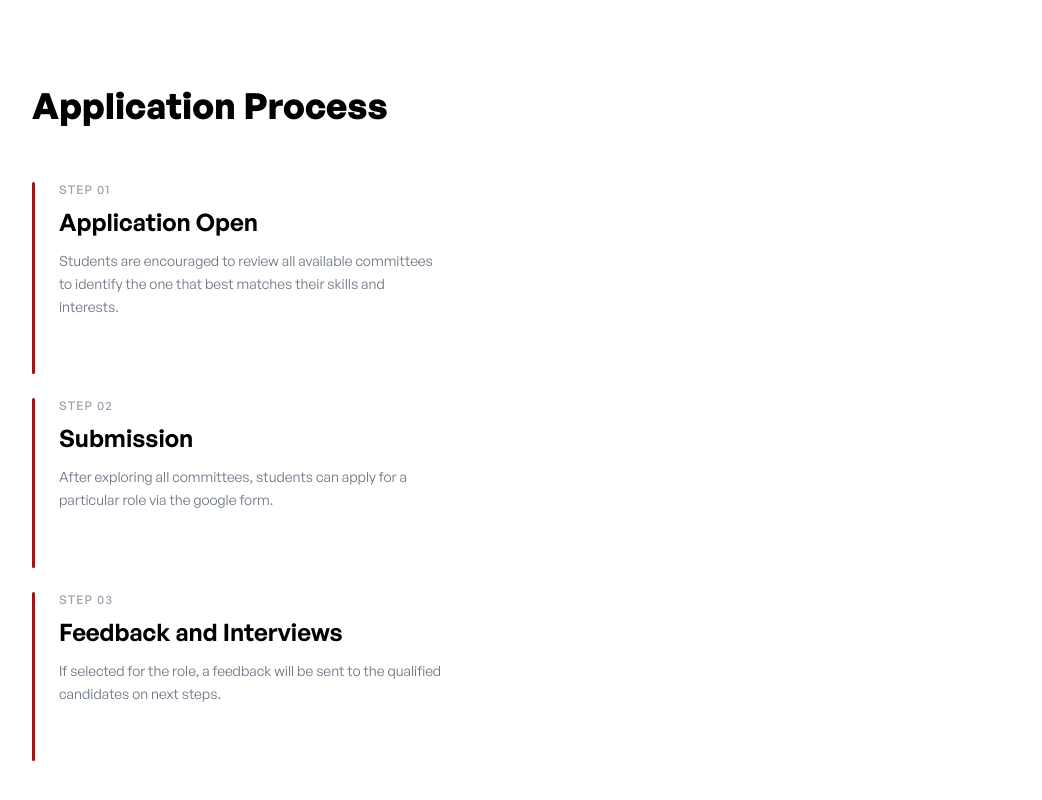
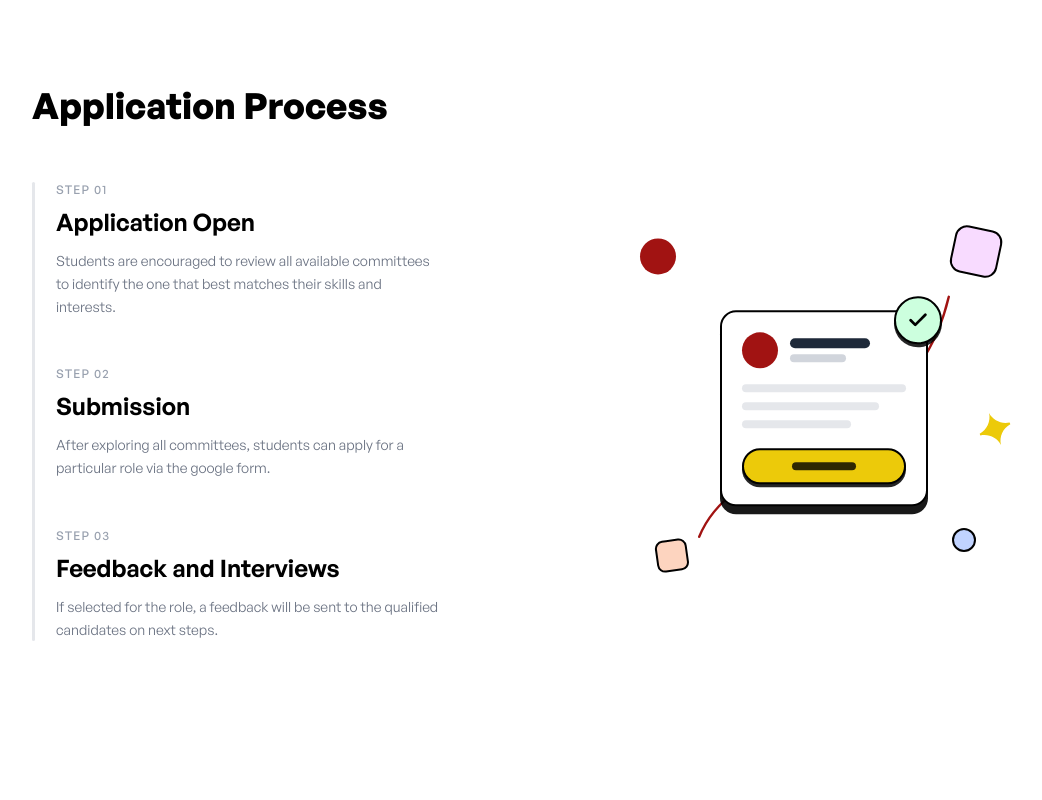
Before and after one commit to chidoziemfrancis/apply.wearebucc, a Next.js app: page / in a window 1280 px wide. Shown: the part 2933-3733 px from the top of the page, without its empty margins (96-1138 px from the left). After the commit the page ends 3686 px from the top, so only its background shows below. Built offline with nearby package versions, Linux system fonts and the light colour scheme.

Commit message:
feat: add  illustration

```diff
--- /dev/null
+++ b/components/ApplicationIllustration.tsx
@@ -0,0 +1,146 @@
+"use client";
+
+import { motion } from "framer-motion";
+
+// Gentle infinite bob — wrap in an outer entrance motion.div so both can run.
+const bob = (delay: number, distance = 10, duration = 4) => ({
+  animate: { y: [0, -distance, 0] },
+  transition: { duration, repeat: Infinity, ease: "easeInOut", delay },
+});
+
+export default function ApplicationIllustration() {
+  return (
+    <div className="relative mx-auto aspect-square w-full max-w-sm">
+
+      {/* Dashed connecting path — draws itself in on scroll */}
+      <svg
+        className="absolute inset-0 h-full w-full"
+        viewBox="0 0 400 400"
+        fill="none"
+        aria-hidden
+      >
+        <motion.path
+          d="M70 330 C 110 230, 290 250, 330 80"
+          stroke="#A11312"
+          strokeWidth="2.5"
+          strokeDasharray="2 12"
+          strokeLinecap="round"
+          initial={{ pathLength: 0, opacity: 0 }}
+          whileInView={{ pathLength: 1, opacity: 1 }}
+          viewport={{ once: true }}
+          transition={{ duration: 1.8, ease: "easeInOut", delay: 0.3 }}
+        />
+      </svg>
+
+      {/* Red circle — top left */}
+      <motion.div
+        className="absolute left-2 top-6"
+        initial={{ opacity: 0, scale: 0 }}
+        whileInView={{ opacity: 1, scale: 1 }}
+        viewport={{ once: true }}
+        transition={{ type: "spring", stiffness: 200, damping: 14, delay: 0.4 }}
+      >
+        <motion.div {...bob(0, 12, 5)} className="h-9 w-9 rounded-full bg-[#A11312]" />
+      </motion.div>
+
+      {/* Purple rounded square — top right */}
+      <motion.div
+        className="absolute right-4 top-2"
+        initial={{ opacity: 0, scale: 0, rotate: -20 }}
+        whileInView={{ opacity: 1, scale: 1, rotate: 12 }}
+        viewport={{ once: true }}
+        transition={{ type: "spring", stiffness: 200, damping: 14, delay: 0.55 }}
+      >
+        <motion.div {...bob(0.6, 14, 6)} className="h-12 w-12 rounded-xl border-2 border-black bg-[#F8DBFF]" />
+      </motion.div>
+
+      {/* Yellow sparkle — mid right */}
+      <motion.div
+        className="absolute right-1 top-1/2"
+        initial={{ opacity: 0, scale: 0 }}
+        whileInView={{ opacity: 1, scale: 1 }}
+        viewport={{ once: true }}
+        transition={{ type: "spring", stiffness: 200, damping: 12, delay: 0.7 }}
+      >
+        <motion.svg
+          width="34" height="34" viewBox="0 0 24 24" fill="#ECCA0A"
+          animate={{ rotate: [0, 360] }}
+          transition={{ duration: 14, repeat: Infinity, ease: "linear" }}
+        >
+          <path d="M12 0c.7 5.8 5.5 10.6 11.3 11.3v1.4C17.5 13.4 12.7 18.2 12 24c-.7-5.8-5.5-10.6-11.3-11.3v-1.4C6.5 10.6 11.3 5.8 12 0z" />
+        </motion.svg>
+      </motion.div>
+
+      {/* Orange small square — bottom left */}
+      <motion.div
+        className="absolute bottom-8 left-6"
+        initial={{ opacity: 0, scale: 0, rotate: 20 }}
+        whileInView={{ opacity: 1, scale: 1, rotate: -8 }}
+        viewport={{ once: true }}
+        transition={{ type: "spring", stiffness: 200, damping: 14, delay: 0.8 }}
+      >
+        <motion.div {...bob(0.3, 10, 5.5)} className="h-8 w-8 rounded-lg border-2 border-black bg-[#FDD4BF]" />
+      </motion.div>
+
+      {/* Blue dot — bottom right */}
+      <motion.div
+        className="absolute bottom-12 right-10"
+        initial={{ opacity: 0, scale: 0 }}
+        whileInView={{ opacity: 1, scale: 1 }}
+        viewport={{ once: true }}
+        transition={{ type: "spring", stiffness: 200, damping: 14, delay: 0.9 }}
+      >
+        <motion.div {...bob(1, 12, 6.5)} className="h-6 w-6 rounded-full border-2 border-black bg-[#C1D3FF]" />
+      </motion.div>
+
+      {/* Main application card */}
+      <motion.div
+        className="absolute left-1/2 top-1/2 w-52 -translate-x-1/2 -translate-y-1/2"
+        initial={{ opacity: 0, y: 24, scale: 0.92 }}
+        whileInView={{ opacity: 1, y: 0, scale: 1 }}
+        viewport={{ once: true }}
+        transition={{ duration: 0.6, ease: [0.22, 1, 0.36, 1], delay: 0.2 }}
+      >
+        <motion.div
+          {...bob(0, 8, 5)}
+          className="relative rounded-2xl border-2 border-black bg-white p-5 shadow-[0_8px_0_0_rgba(0,0,0,0.9)]"
+        >
+          {/* Header: avatar + name bars */}
+          <div className="mb-4 flex items-center gap-3">
+            <div className="h-9 w-9 shrink-0 rounded-full bg-[#A11312]" />
+            <div className="flex-1 space-y-1.5">
+              <div className="h-2.5 w-20 rounded-full bg-gray-800" />
+              <div className="h-2 w-14 rounded-full bg-gray-300" />
+            </div>
+          </div>
+
+          {/* Form field bars */}
+          <div className="space-y-2.5">
+            <div className="h-2 w-full rounded-full bg-gray-200" />
+            <div className="h-2 w-5/6 rounded-full bg-gray-200" />
+            <div className="h-2 w-2/3 rounded-full bg-gray-200" />
+          </div>
+
+          {/* Submit button — mirrors the hero CTA */}
+          <div className="mt-5 flex h-9 items-center justify-center rounded-full border-2 border-black bg-[#ECCA0A] shadow-[0_3px_0_0_rgba(0,0,0,0.85)]">
+            <div className="h-2 w-16 rounded-full bg-black/80" />
+          </div>
+
+          {/* Approval badge — pops in last */}
+          <motion.div
+            className="absolute -right-4 -top-4 flex h-12 w-12 items-center justify-center rounded-full border-2 border-black bg-[#CCFFDE] shadow-[0_3px_0_0_rgba(0,0,0,0.85)]"
+            initial={{ opacity: 0, scale: 0, rotate: -30 }}
+            whileInView={{ opacity: 1, scale: 1, rotate: 0 }}
+            viewport={{ once: true }}
+            transition={{ type: "spring", stiffness: 260, damping: 12, delay: 1.1 }}
+          >
+            <svg width="22" height="22" viewBox="0 0 24 24" fill="none" stroke="#000" strokeWidth="3" strokeLinecap="round" strokeLinejoin="round">
+              <polyline points="20 6 9 17 4 12" />
+            </svg>
+          </motion.div>
+        </motion.div>
+      </motion.div>
+
+    </div>
+  );
+}
--- a/components/ApplicationProcess.tsx
+++ b/components/ApplicationProcess.tsx
@@ -1,7 +1,8 @@
 "use client";
 
 import { useRef } from "react";
-import { motion, useInView } from "framer-motion";
+import { motion, useScroll, useSpring } from "framer-motion";
+import ApplicationIllustration from "./ApplicationIllustration";
 
 const steps = [
   {
@@ -25,38 +26,29 @@ const steps = [
 ];
 
 function StepItem({ step, index }: { step: (typeof steps)[0]; index: number }) {
-  const ref = useRef<HTMLDivElement>(null);
-  const isInView = useInView(ref, { once: false, margin: "-20% 0px -20% 0px" });
-
   return (
     <motion.div
-      ref={ref}
       initial={{ opacity: 0, x: -16 }}
       whileInView={{ opacity: 1, x: 0 }}
       viewport={{ once: true }}
       transition={{ duration: 0.5, ease: [0.22, 1, 0.36, 1], delay: index * 0.1 }}
-      className="flex gap-6"
+      className="pl-6"
     >
-      {/* Animated left border */}
-      <div className="relative w-0.75 shrink-0 bg-gray-200 rounded-full">
-        <motion.div
-          className="absolute top-0 left-0 w-full rounded-full bg-[#A11312]"
-          animate={{ height: isInView ? "100%" : "0%" }}
-          transition={{ duration: 0.6, ease: [0.22, 1, 0.36, 1] }}
-        />
-      </div>
-
-      {/* Content */}
-      <div className="pb-14">
       <p className="text-xs text-gray-400 font-medium mb-2 tracking-widest">{step.step}</p>
       <h3 className="text-xl md:text-2xl font-semibold text-black mb-3">{step.title}</h3>
       <p className="text-sm text-gray-500 leading-relaxed max-w-sm">{step.description}</p>
-      </div>
     </motion.div>
   );
 }
 
 export default function ApplicationProcess() {
+  const timelineRef = useRef<HTMLDivElement>(null);
+  const { scrollYProgress } = useScroll({
+    target: timelineRef,
+    offset: ["start 70%", "end 75%"],
+  });
+  const progress = useSpring(scrollYProgress, { stiffness: 100, damping: 30, restDelta: 0.001 });
+
   return (
     <section className="w-full bg-white px-6 py-20 md:py-28">
       <div className="max-w-5xl mx-auto">
@@ -71,10 +63,26 @@ export default function ApplicationProcess() {
           Application Process
         </motion.h2>
 
-        <div className="flex flex-col gap-6">
+        <div className="grid items-center gap-16 md:grid-cols-2 md:gap-24">
+          {/* Steps with one continuous, scroll-driven timeline */}
+          <div ref={timelineRef} className="relative flex flex-col gap-12">
+            {/* Gray track */}
+            <div className="absolute left-0 top-0 bottom-0 w-0.75 rounded-full bg-gray-200" />
+            {/* Red progress fill — grows with scroll */}
+            <motion.div
+              style={{ scaleY: progress }}
+              className="absolute left-0 top-0 bottom-0 w-0.75 origin-top rounded-full bg-[#A11312]"
+            />
+
             {steps.map((step, i) => (
               <StepItem key={step.step} step={step} index={i} />
             ))}
+          </div>
+
+          {/* Illustration */}
+          <div className="order-first md:order-last">
+            <ApplicationIllustration />
+          </div>
         </div>
 
       </div>
```
Lines whose indentation alone changed are shown as unchanged.
